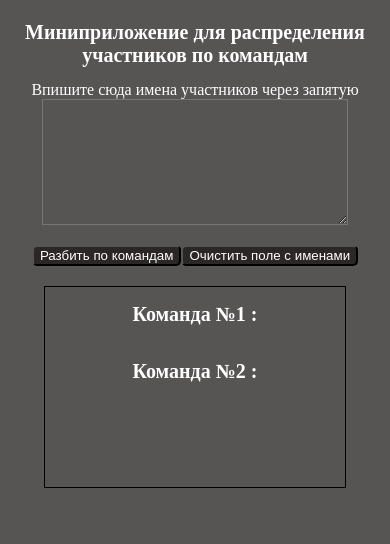
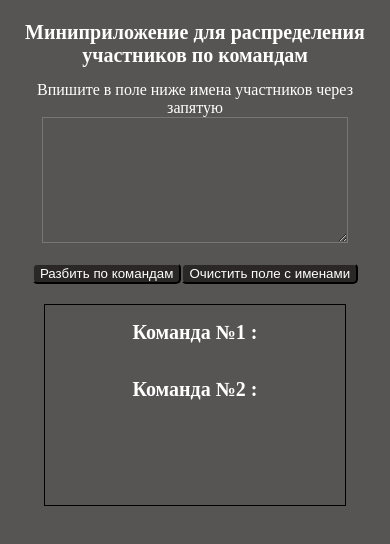
Before and after one commit to NanoBabaika/teamRandomizer, a plain HTML site: page index.html in a window 390 px wide. Drawn offline with Linux system fonts and the light colour scheme.

Commit message:
Add files via upload

```diff
--- a/index.html
+++ b/index.html
@@ -10,7 +10,7 @@
     <div class="wrapper">
         <h1 class="head_title">Миниприложение для распределения участников по командам</h1>
          <form class="form" action="">
-            <label for="names">Впишите сюда имена участников через запятую</label>
+            <label class="names" for="names">Впишите в поле ниже имена участников через запятую</label>
             <textarea class="textarea" name="names" id="names" rows="2" cols="10"></textarea>
             <div class="btns">
                 <input class="btn" id="submit" type="submit" value="Разбить по командам">
--- a/style.css
+++ b/style.css
@@ -9,6 +9,9 @@ body {
 
 }
 
+.names {
+    text-align: center;
+}
 
 .head_title {
     text-align: center;
@@ -52,7 +55,8 @@ body {
         font-size: 20px;
     }
     .names {
-        font-size: 18px;
+        font-size: 16px;
+        text-align: center;
     }
     .textarea {
         height: 120px;
```
